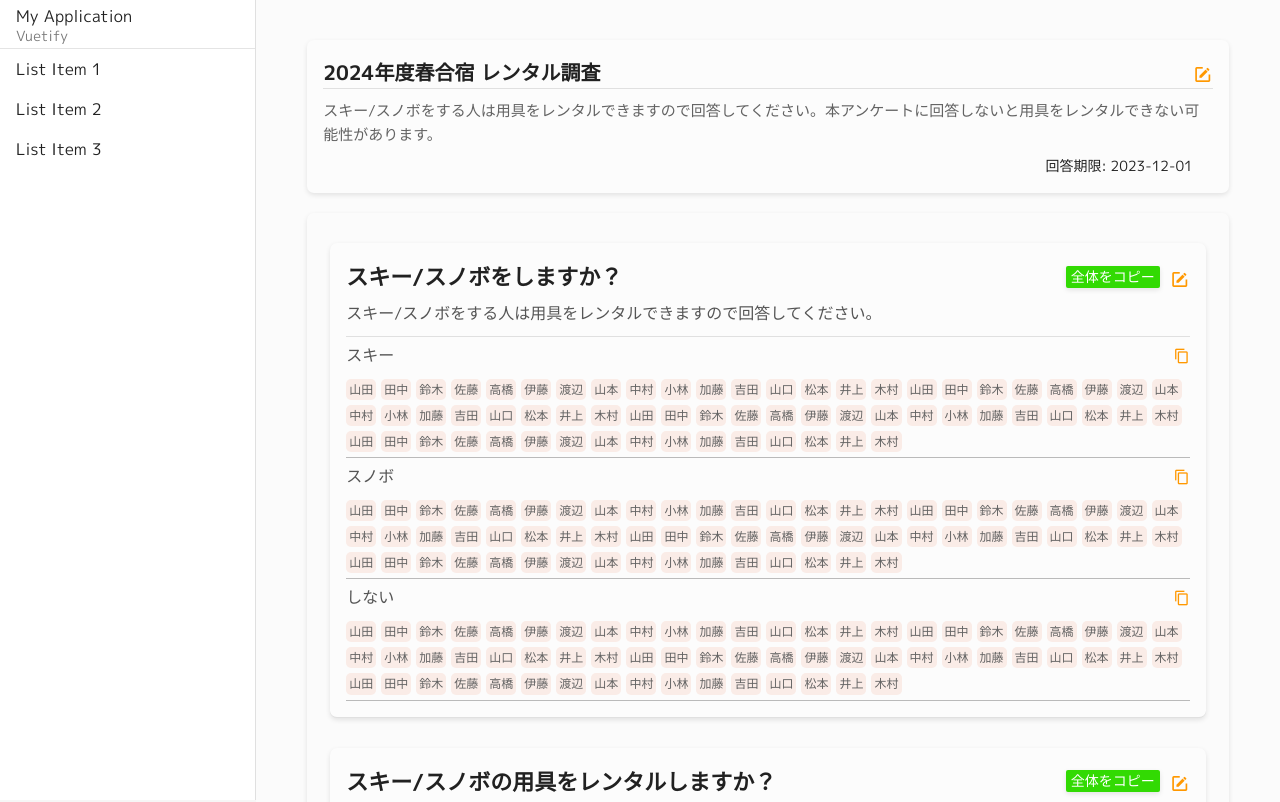
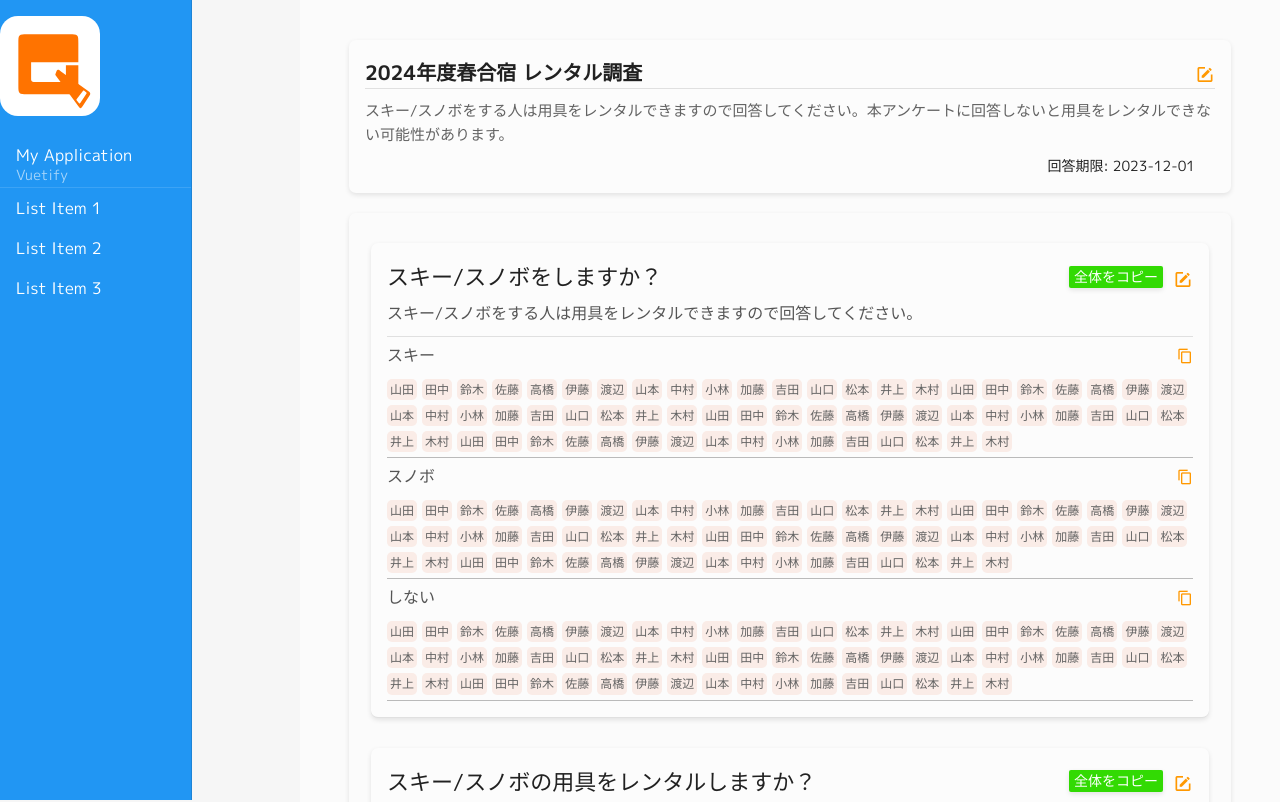
Before and after one commit to traP-jp/rucQ, a Vue app in the folder frontend/: page /1/admin/users/detail/1 in a window 1280 px wide. Shown: the top 802 px of the page. Built offline with nearby package versions, Linux system fonts and the light colour scheme.

Commit message:
uiのバグを修正

```diff
--- a/frontend/src/components/layout/SideBar.vue
+++ b/frontend/src/components/layout/SideBar.vue
@@ -1,7 +1,8 @@
 <script setup lang="ts"></script>
 
 <template>
-  <v-navigation-drawer>
+  <v-navigation-drawer color="blue" width="300">
+    <img src="@/assets/rucQ_icon.svg" alt="rucQ Icon" class="logo"/>
     <v-list-item title="My Application" subtitle="Vuetify"></v-list-item>
     <v-divider></v-divider>
     <v-list-item link title="List Item 1"></v-list-item>
@@ -10,6 +11,14 @@
   </v-navigation-drawer>
 </template>
 
-<style module>
-
+<style scoped>
+.v-navigation-drawer {
+  height: 100vh;
+  background-color:  var(--color-white);
+  width: 15% !important;
+}
+.logo {
+  width: 100px;
+  margin: 16px auto;
+}
 </style>
--- a/frontend/src/views/admin/AdminInformationDetail.vue
+++ b/frontend/src/views/admin/AdminInformationDetail.vue
@@ -51,7 +51,7 @@
       <div v-for="question in questions" :key="question.id">
         <div class="question">
           <div class="questionTitle">
-            {{ question.title }}
+            <div class="questionTitleText">{{ question.title }} </div>
             <div class="buttons">
               <div class="allCopyButton">全体をコピー</div>
               <button class="EditIconContainer" @click="openQuestionDialog(question.id)">
@@ -92,7 +92,7 @@
                     class="text-field"
                   />
                 </div>
-                <v-btn @click="editedOptions.push('')">選択肢を追加</v-btn>
+                <v-btn @click="editedOptions.push('')" class="mb-5">選択肢を追加</v-btn>
                 <div class="dialogButtonContainer">
                   <v-btn color="primary" @click="childQuestionSave(question.id)">保存</v-btn>
                   <v-btn
@@ -390,6 +390,10 @@ const questions = ref<Question[]>([
   margin-bottom: 30px;
 }
 
+.questionTitleText{
+  max-width: 80%;
+}
+
 .questionTitle {
   font-size: 22px;
   font-weight: bold;
```
Also changed, not shown: frontend/src/assets/rucQ_icon.svg (added).
